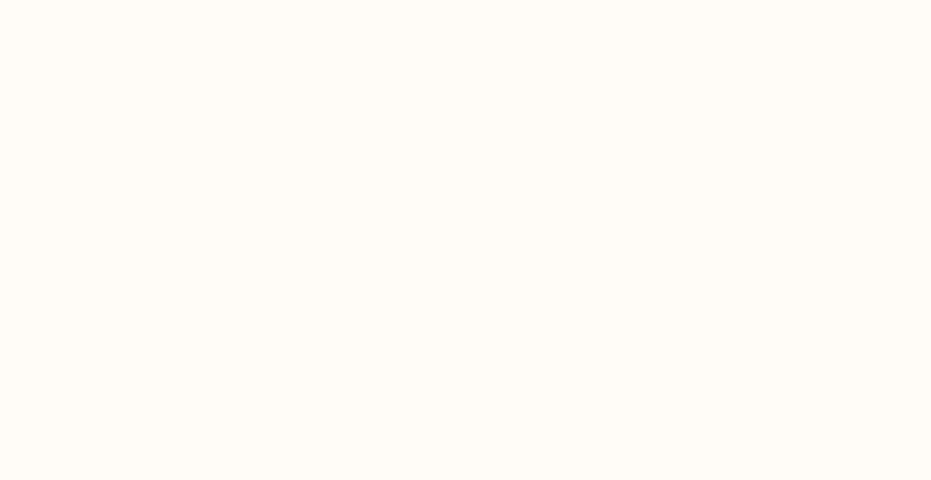
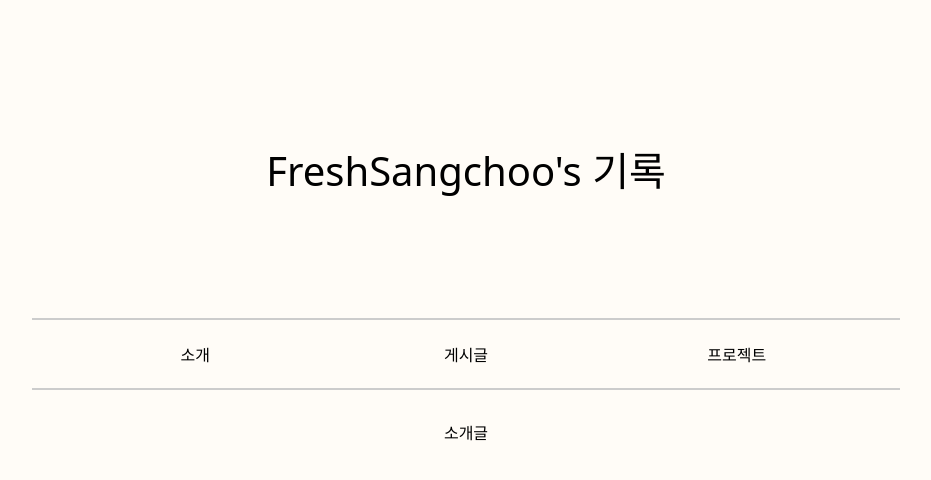
Before and after one commit to FreshSangchoo/blog, a React (Vite) app in the folder frontend/: page /introduce in a window 1280 px wide. Before the commit this address had no page. Shown: the top 480 px of the page, without its empty margins (174-1105 px from the left). Built offline with nearby package versions, Linux system fonts and the light colour scheme; a small style sheet from the web is missing.

Commit message:
[feat] Create Menu features

```diff
--- a/frontend/src/App.tsx
+++ b/frontend/src/App.tsx
@@ -1,22 +1,26 @@
 import { BrowserRouter, Navigate, Route, Routes } from "react-router-dom";
 import "@/App.css";
 import Layout from "./pages/Layout";
+import Introduction from "./components/Introduction";
 import PostDetail from "./components/post/PostDetail";
 import WritePost from "./components/post/WritePost";
 import EditPost from "./components/post/EditPost";
 import PostList from "./components/post/PostList";
+import Project from "./components/project/Project";
 
 function App() {
   return (
     <BrowserRouter>
       <Routes>
         <Route path="/" element={<Layout />}>
-          <Route index element={<Navigate to="/list" replace />} />
+          <Route index element={<Navigate to="/introduce" replace />} />
+          <Route path="introduce" element={<Introduction />} />
           <Route path="post/:id" element={<PostDetail />} />
           <Route path="write" element={<WritePost />} />
           <Route path="edit/:id" element={<EditPost />} />
           <Route path="list" element={<PostList />} />
           <Route path="list/:tag" element={<PostList />} />
+          <Route path="project" element={<Project />} />
         </Route>
       </Routes>
     </BrowserRouter>
--- /dev/null
+++ b/frontend/src/components/Introduction.tsx
@@ -0,0 +1,5 @@
+function Introduction() {
+  return <div className="introduction-container">소개글</div>;
+}
+
+export default Introduction;
--- a/frontend/src/components/Menu.tsx
+++ b/frontend/src/components/Menu.tsx
@@ -1,11 +1,19 @@
 import "@/css/Menu.css";
+import { useNavigate } from "react-router-dom";
 
 function Menu() {
+  const navigation = useNavigate();
   return (
     <div className="menu-container">
-      <div className="menu-item">소개</div>
-      <div className="menu-item">게시글</div>
-      <div className="menu-item">프로젝트</div>
+      <div className="menu-item" onClick={() => navigation("/introduce")}>
+        소개
+      </div>
+      <div className="menu-item" onClick={() => navigation("/list")}>
+        게시글
+      </div>
+      <div className="menu-item" onClick={() => navigation("/project")}>
+        프로젝트
+      </div>
     </div>
   );
 }
--- /dev/null
+++ b/frontend/src/components/project/Project.tsx
@@ -0,0 +1,5 @@
+function Project() {
+  return <div className="project-container">프로젝트</div>;
+}
+
+export default Project;
--- /dev/null
+++ b/frontend/src/css/Introduction.css
@@ -0,0 +1,2 @@
+.introduction-container {
+}
--- /dev/null
+++ b/frontend/src/css/project/Project.css
@@ -0,0 +1,2 @@
+.project-container {
+}
--- a/frontend/src/pages/Layout.tsx
+++ b/frontend/src/pages/Layout.tsx
@@ -6,16 +6,20 @@ import Menu from "../components/Menu";
 
 function Layout() {
   const location = useLocation();
-  const hideOptions =
+  const menuHideOptions =
     location.pathname.startsWith("/write") ||
     location.pathname.startsWith("/edit");
+  const tagsHideOptions =
+    menuHideOptions ||
+    location.pathname.startsWith("/introduce") ||
+    location.pathname.startsWith("/project");
 
   return (
     <div className="container">
       <Header />
-      {!hideOptions && <Menu />}
+      {!menuHideOptions && <Menu />}
       <div className="body">
-        {!hideOptions && <Tags />}
+        {!tagsHideOptions && <Tags />}
         <div className="contents-container">
           <Outlet />
         </div>
```
